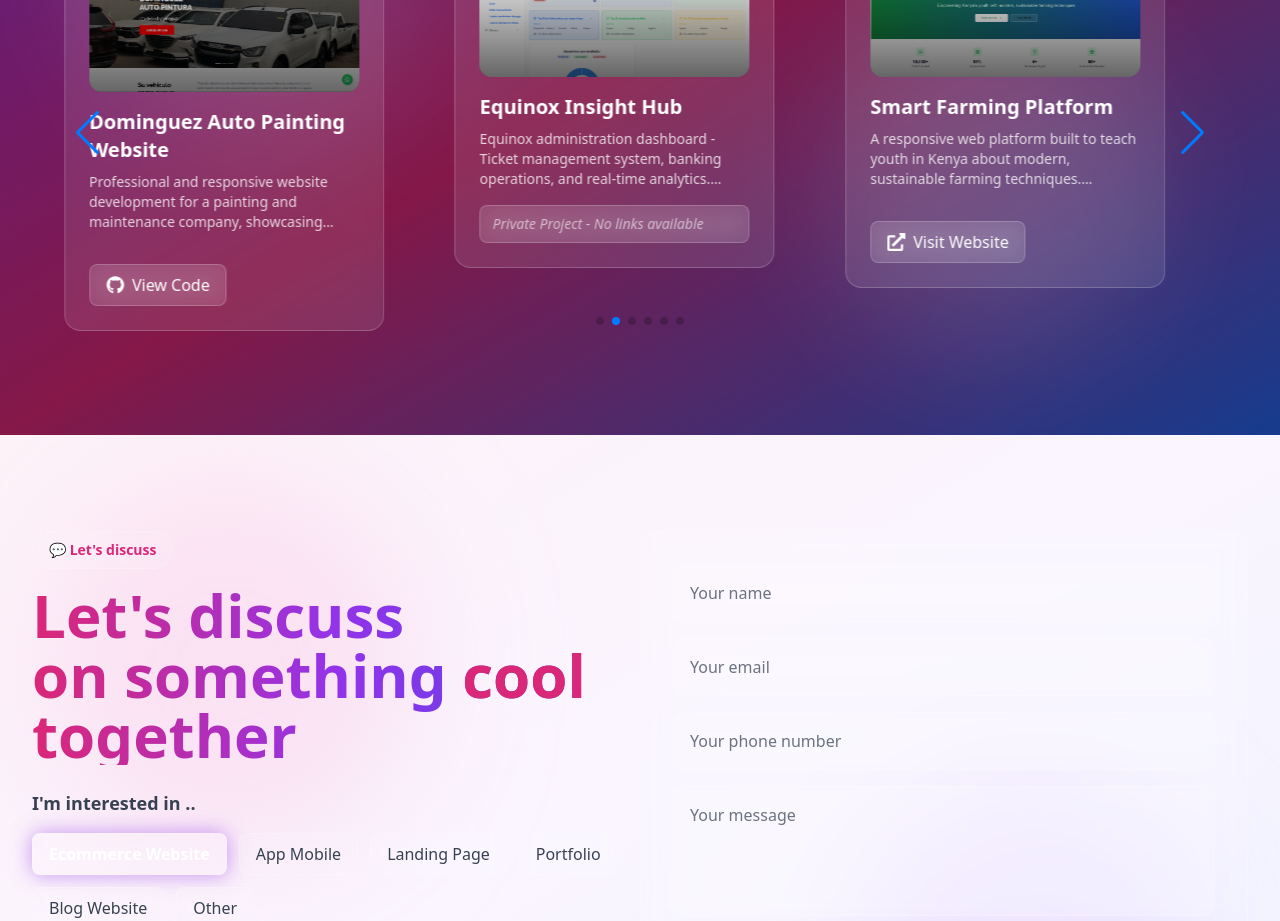
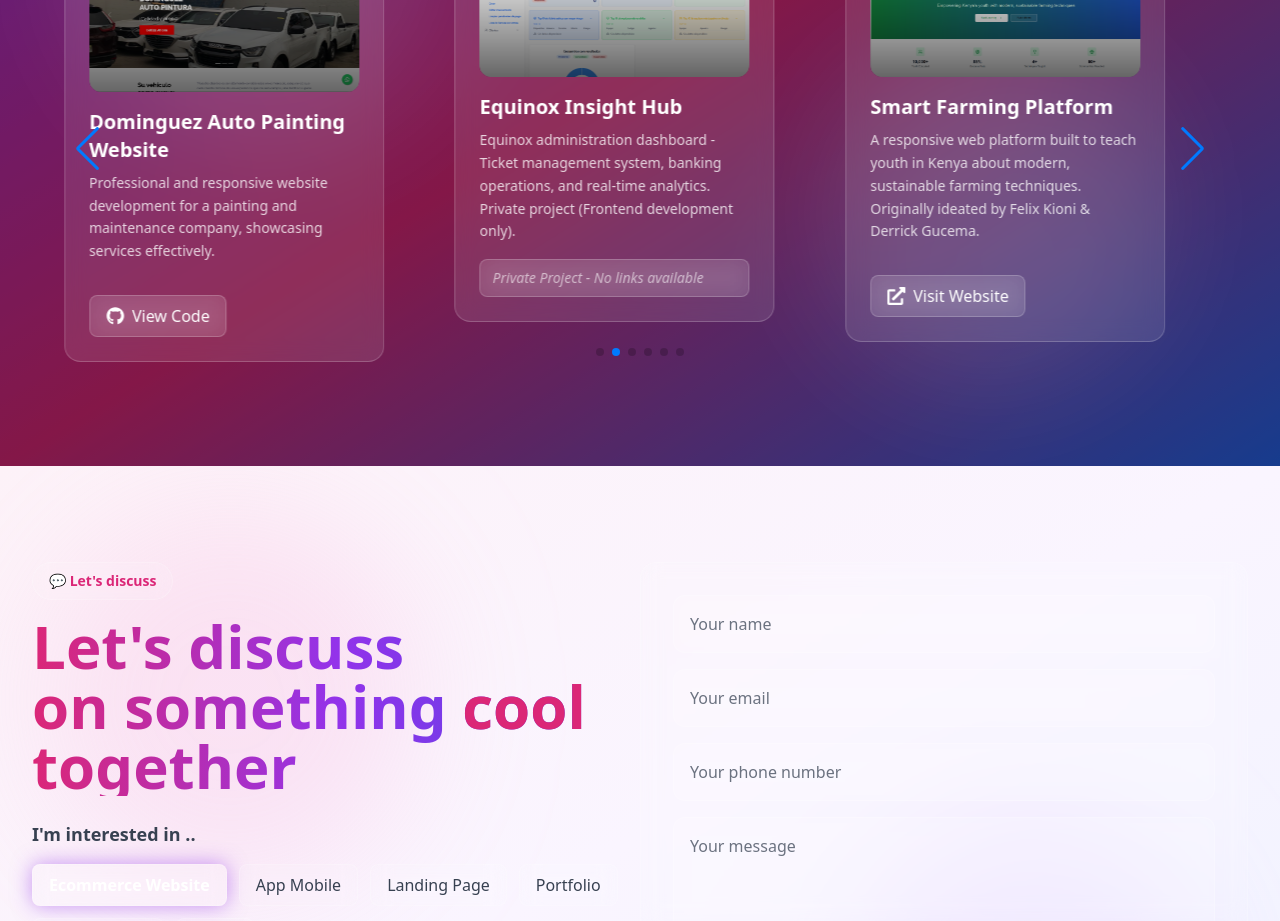
Before and after one commit to nmbf02/nmbf-portfolio, a Next.js app: page / in a window 1280 px wide. Shown: the part 2280-3201 px from the top of the page. Built offline with nearby package versions, Linux system fonts and the light colour scheme.

Commit message:
Update Projects.jsx

```diff
--- a/app/components/Projects.jsx
+++ b/app/components/Projects.jsx
@@ -124,7 +124,7 @@ export default function Projects() {
 
                                 <div className="relative z-10">
                                     <h3 className="text-xl font-bold mt-2 mb-2 text-white">{t(`projects.items.${project.key}.title`)}</h3>
-                                    <p className="text-white/80 text-sm mb-4 line-clamp-3">{t(`projects.items.${project.key}.description`)}</p>
+                                    <p className="text-white/80 text-sm mb-4 leading-relaxed">{t(`projects.items.${project.key}.description`)}</p>
                                     {project.isPrivate ? (
                                         <div className="mt-4 text-sm text-white/60 italic px-3 py-2 glass rounded-lg">
                                             {t("projects.privateProject")}
```
